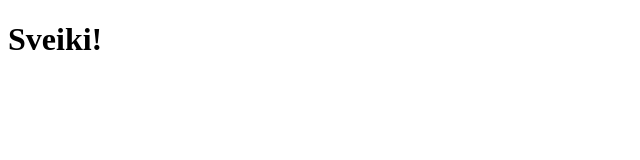
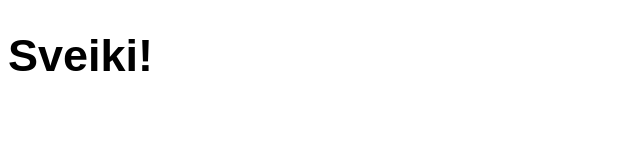
Before and after one commit to DanielsLemko/RVT, a plain HTML site: page index.html in a window 1280 px wide. Shown: the whole page, without its empty margins (0-640 px from the left). Drawn offline with Linux system fonts and the light colour scheme.

Commit message:
Izveidojām CSS

```diff
--- a/index.html
+++ b/index.html
@@ -4,6 +4,7 @@
     <meta charset="UTF-8">
     <meta http-equiv="X-UA-Compatible" content="IE=edge">
     <meta name="viewport" content="width=device-width, initial-scale=1.0">
+    <link href="style.css" rel="stylesheet"  />
     <title>RVT</title>
 </head>
 <body>
--- /dev/null
+++ b/style.css
@@ -0,0 +1,4 @@
+h1 {
+    font-size: 45px;
+    font-family: Arial, Helvetica, sans-serif;
+}
```
